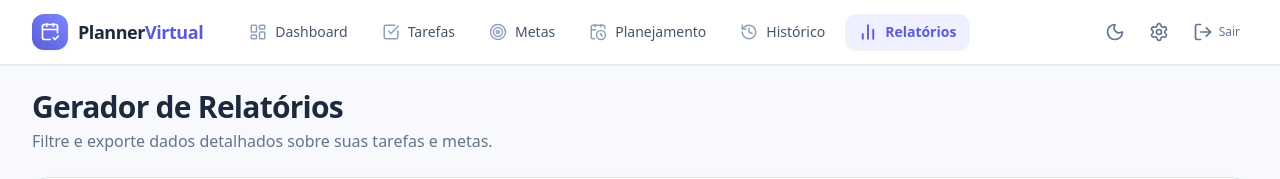
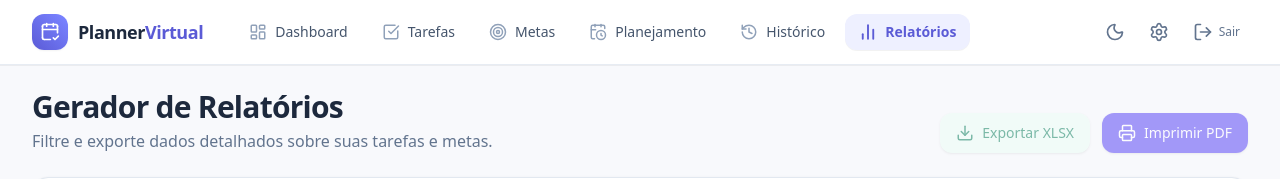
Before and after one commit to emanuelbzsantos/Projeto-PLP_Planeer-virtual, a Next.js app in the folder frontend/: page /relatorios in a window 1280 px wide. Shown: the top 179 px of the page. Built offline with nearby package versions, Linux system fonts and the light colour scheme; no server answers; sample sign-in values are in the browser's storage.

Commit message:
feat: exportacao XLSX nativa e auto-fetch na pagina de relatorios

```diff
--- a/frontend/app/(dashboard)/relatorios/page.tsx
+++ b/frontend/app/(dashboard)/relatorios/page.tsx
@@ -1,8 +1,9 @@
 "use client";
 
-import { useState } from "react";
+import { useState, useEffect } from "react";
 import { apiGet } from "@/hooks/useApi";
 import { AlertCircle, Search, FileText, CheckCircle, Clock, Target, CalendarDays, Download, Printer } from "lucide-react";
+import * as XLSX from "xlsx";
 import type { Task, Meta } from "@/types";
 
 export default function RelatoriosPage() {
@@ -14,6 +15,12 @@ export default function RelatoriosPage() {
   const [isLoading, setIsLoading] = useState(false);
   const [error, setError] = useState(false);
   const [results, setResults] = useState<any[] | null>(null);
+
+  // Carrega o relatório padrão (Tarefas) ao montar a página
+  useEffect(() => {
+    handleGenerateReport();
+  // eslint-disable-next-line react-hooks/exhaustive-deps
+  }, []);
 
   async function handleGenerateReport(e?: React.FormEvent) {
     if (e) e.preventDefault();
@@ -36,34 +43,43 @@ export default function RelatoriosPage() {
     }
   }
 
-  const handleDownloadCSV = () => {
+  const handleDownloadExcel = () => {
     if (!results || results.length === 0) return;
 
-    let csvLines: string[] = [];
+    let excelData: any[] = [];
 
     if (reportType === "tasks") {
-      csvLines.push("ID,Título,Categoria,Data Limite,Status");
-      results.forEach((task: Task) => {
-        const dateStr = task.due_date ? new Date(task.due_date).toLocaleDateString("pt-BR") : "Sem prazo";
-        const statusStr = task.completed ? "Concluída" : "Pendente";
-        csvLines.push(`"${task.id}","${task.title}","${task.category}","${dateStr}","${statusStr}"`);
-      });
+      excelData = results.map((task: Task) => ({
+        "ID": task.id,
+        "Título": task.title,
+        "Categoria": task.category || "Geral",
+        "Data Limite": task.due_date ? new Date(task.due_date).toLocaleDateString("pt-BR") : "Sem prazo",
+        "Status": task.completed ? "Concluída" : "Pendente"
+      }));
     } else {
-      csvLines.push("ID,Título,Data Limite,Status");
-      results.forEach((meta: Meta) => {
-        const dateStr = meta.deadline ? new Date(meta.deadline).toLocaleDateString("pt-BR") : "Sem prazo";
-        csvLines.push(`"${meta.id}","${meta.title}","${dateStr}","${meta.status}"`);
-      });
+      excelData = results.map((meta: Meta) => ({
+        "ID": meta.id,
+        "Título": meta.title,
+        "Data Limite": meta.deadline ? new Date(meta.deadline).toLocaleDateString("pt-BR") : "Sem prazo",
+        "Status": meta.status.replace('_', ' ')
+      }));
     }
 
-    const csvContent = "data:text/csv;charset=utf-8,\uFEFF" + csvLines.join("\n");
-    const encodedUri = encodeURI(csvContent);
-    const link = document.createElement("a");
-    link.setAttribute("href", encodedUri);
-    link.setAttribute("download", `relatorio_${reportType}_${new Date().toISOString().slice(0,10)}.csv`);
-    document.body.appendChild(link);
-    link.click();
-    document.body.removeChild(link);
+    const worksheet = XLSX.utils.json_to_sheet(excelData);
+    const workbook = XLSX.utils.book_new();
+    XLSX.utils.book_append_sheet(workbook, worksheet, "Relatório");
+
+    // Configura a largura das colunas
+    const maxWidths = excelData.reduce((acc, row) => {
+      Object.keys(row).forEach((key, i) => {
+        const val = row[key] ? row[key].toString() : "";
+        acc[i] = Math.max(acc[i] || key.length, val.length);
+      });
+      return acc;
+    }, []);
+    worksheet["!cols"] = maxWidths.map((w: number) => ({ wch: w + 2 }));
+
+    XLSX.writeFile(workbook, `relatorio_${reportType}_${new Date().toISOString().slice(0,10)}.xlsx`);
   };
 
   return (
@@ -76,24 +92,22 @@ export default function RelatoriosPage() {
           </p>
         </div>
         <div className="print:hidden flex items-center gap-3">
-          {results && (
-            <>
           <button
-                onClick={handleDownloadCSV}
-                className="flex items-center gap-2 bg-emerald-50 hover:bg-emerald-100 text-emerald-700 px-4 py-2.5 rounded-xl text-sm font-medium transition-colors shadow-sm"
+            onClick={handleDownloadExcel}
+            disabled={!results || results.length === 0}
+            className="flex items-center gap-2 bg-emerald-50 hover:bg-emerald-100 disabled:opacity-50 disabled:hover:bg-emerald-50 text-emerald-700 px-4 py-2.5 rounded-xl text-sm font-medium transition-colors shadow-sm"
           >
             <Download size={18} />
-                Exportar CSV
+            Exportar XLSX
           </button>
           <button
             onClick={() => window.print()}
-                className="flex items-center gap-2 bg-indigo-600 hover:bg-indigo-700 text-white px-4 py-2.5 rounded-xl text-sm font-medium transition-colors shadow-sm"
+            disabled={!results || results.length === 0}
+            className="flex items-center gap-2 bg-indigo-600 hover:bg-indigo-700 disabled:opacity-50 disabled:hover:bg-indigo-600 text-white px-4 py-2.5 rounded-xl text-sm font-medium transition-colors shadow-sm"
           >
             <Printer size={18} />
-                Imprimir / PDF
+            Imprimir PDF
           </button>
-            </>
-          )}
         </div>
       </header>
 
--- a/frontend/package.json
+++ b/frontend/package.json
@@ -13,7 +13,8 @@
     "next": "16.3.1",
     "react": "19.2.8",
     "react-dom": "19.2.8",
-    "recharts": "^3.10.1"
+    "recharts": "^3.10.1",
+    "xlsx": "^0.18.5"
   },
   "devDependencies": {
     "@tailwindcss/postcss": "^4",
```
Also changed, not shown: 1 other file (tests, documents, lock files or other folders). Lines whose indentation alone changed are shown as unchanged.
